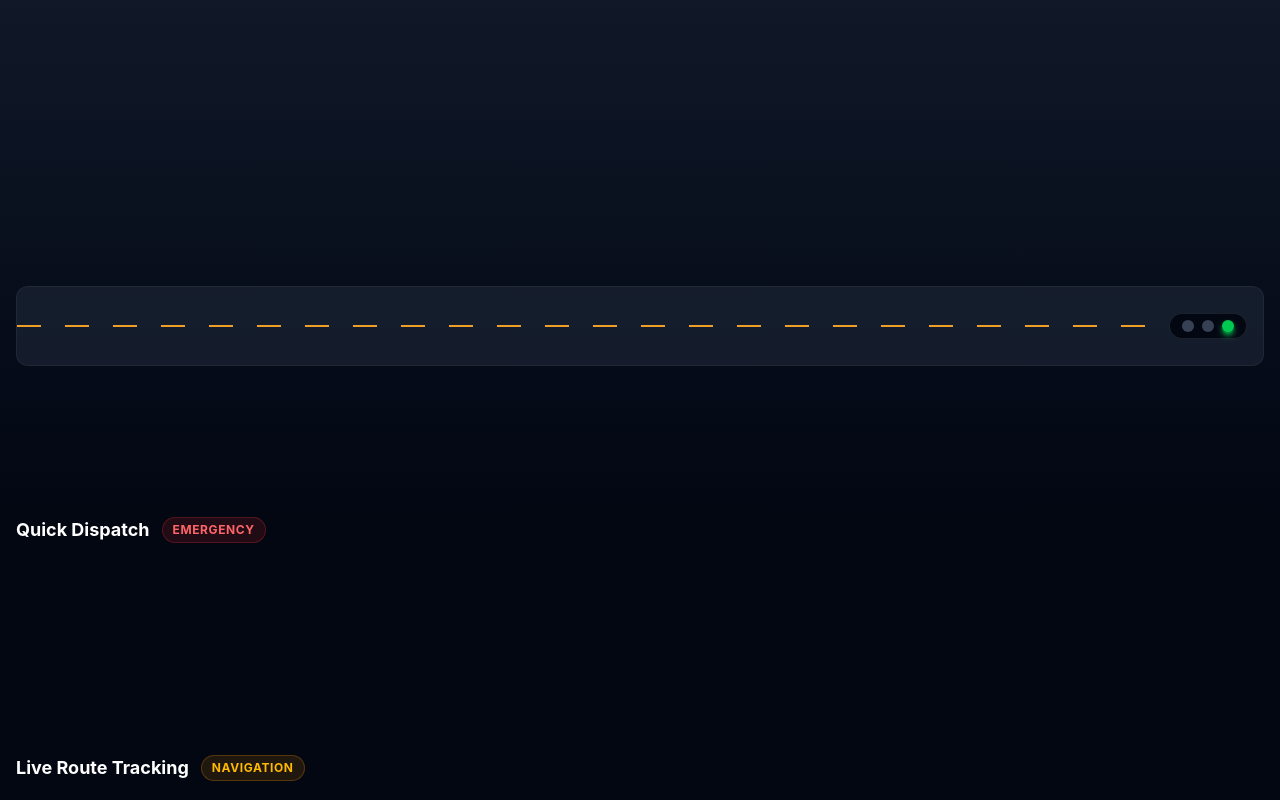
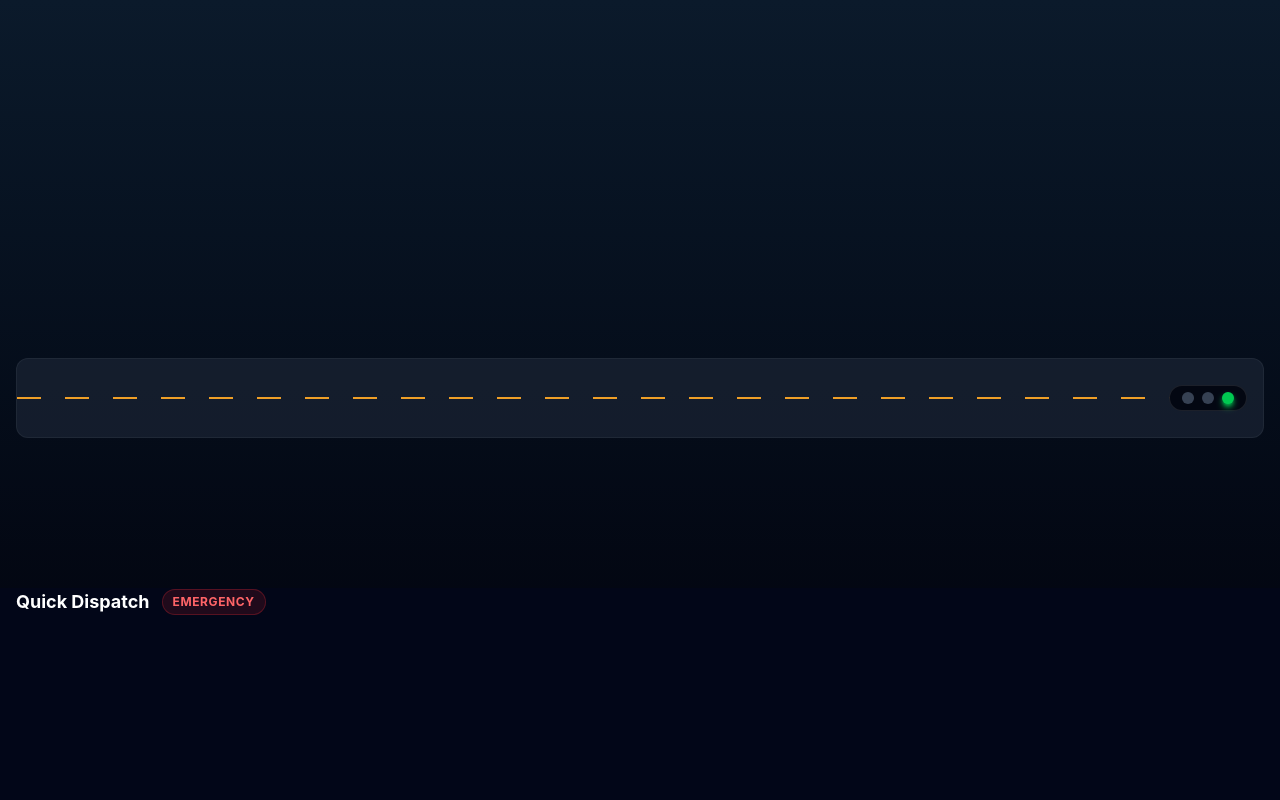
Before and after one commit to Asadwasee/smart-traffic-road-safety, a React (Vite) app: page /emergency in a window 1280 px wide. Shown: the top 800 px of the page. Built offline with nearby package versions, Linux system fonts and the light colour scheme.

Commit message:
Updated Emergency Section

```diff
--- a/src/pages/EmergencyPage.jsx
+++ b/src/pages/EmergencyPage.jsx
@@ -4,7 +4,7 @@ import Footer from '../components/Footer'
 
 export default function EmergencyPage() {
   return (
-    <div className="min-h-screen bg-slate-950 text-white">
+    <div className="min-h-screen bg-slate-950 text-white ">
       <EmergencySection />
     </div>
   )
--- a/src/pages/EmergencySection.jsx
+++ b/src/pages/EmergencySection.jsx
@@ -562,10 +562,10 @@ export default function EmergencySection() {
   }
 
   return (
-    <div className="min-h-screen bg-gray-950 text-white font-sans">
+    <div className="min-h-screen text-white font-sans pt-20">
 
       {/* ── HERO ── */}
-      <div className="px-4 pt-10 pb-4 bg-gradient-to-b from-gray-900 to-gray-950">
+      <div className="px-4 pt-28 pb-4 bg-gradient-to-b from-[#0b1a2b] to-gray-950 -mt-20">
         <motion.div
           initial={{ opacity: 0, y: -10 }}
           animate={{ opacity: 1, y: 0 }}
```
